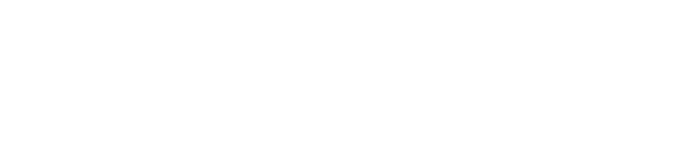
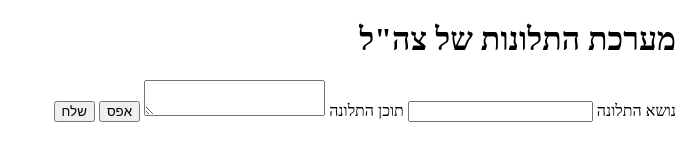
Before and after one commit to shemaryahuz/idf-complaints-system, a website: page public/complaint.html in a window 1280 px wide. Shown: the whole page, without its empty margins (596-1280 px from the left). Drawn offline with Linux system fonts and the light colour scheme.

Commit message:
add: complaint.html - page for submiting complaint form

```diff
--- a/public/complaint.html
+++ b/public/complaint.html
@@ -1,11 +1,32 @@
 <!DOCTYPE html>
-<html lang="en">
-<head>
-    <meta charset="UTF-8">
-    <meta name="viewport" content="width=device-width, initial-scale=1.0">
+<html lang="he" dir="rtl">
+  <head>
+    <meta charset="UTF-8" />
+    <meta name="viewport" content="width=device-width, initial-scale=1.0" />
     <title>Complaint</title>
-</head>
-<body>
-
-</body>
+  </head>
+  <body>
+    <header>
+      <h1>מערכת התלונות של צה"ל</h1>
+    </header>
+    <main>
+      <form action="/submit" method="post">
+        <label for="subject">נושא התלונה</label>
+        <input
+          type="text"
+          name="subject"
+          id="subject"
+          placeholder=""
+          required
+        />
+        <label for="content">תוכן התלונה</label>
+        <textarea name="content" id="content" required></textarea>
+        <input type="reset" value="אפס">
+        <input type="submit" value="שלח">
+      </form>
+    </main>
+    <footer>
+      <nav></nav>
+    </footer>
+  </body>
 </html>
```
Also changed, not shown: public/index.html (+9 -9 lines).
